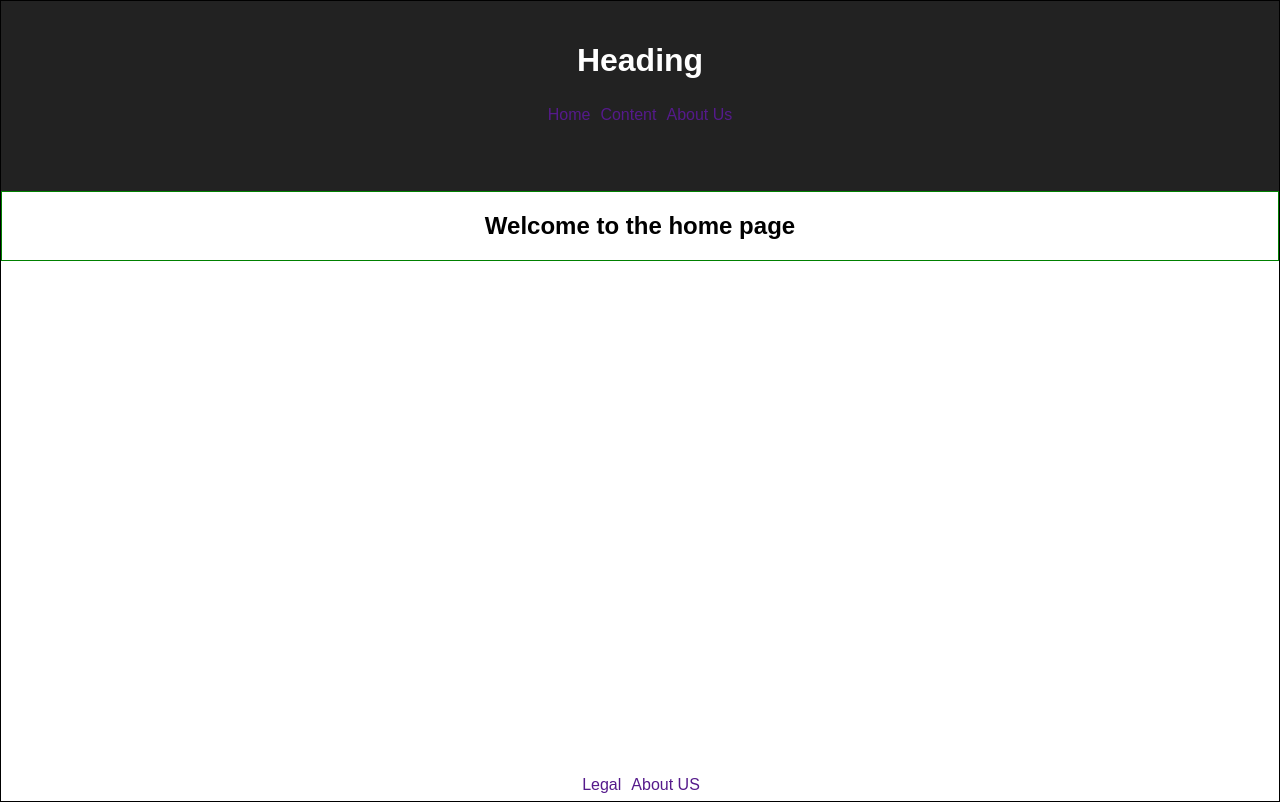
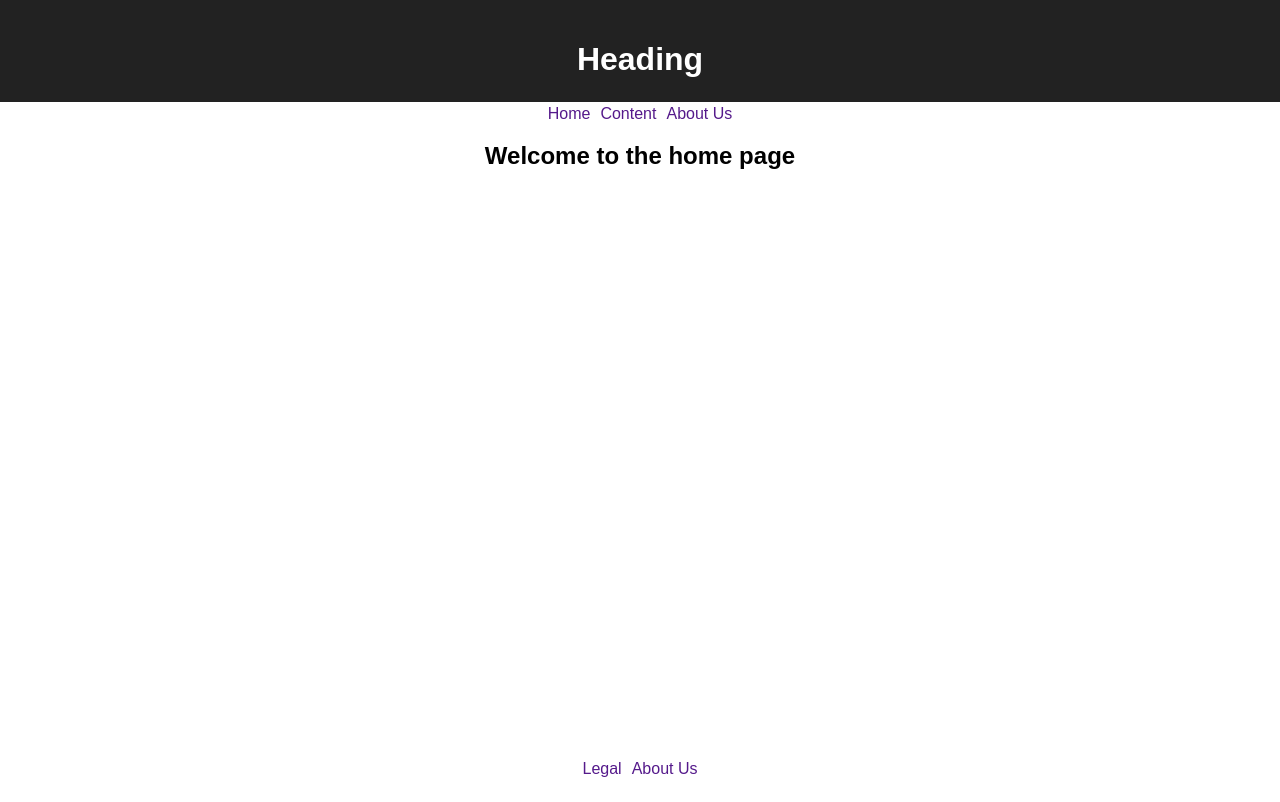
Before and after one commit to phyrenight/home-page, a React (Create React App) app: page / in a window 1280 px wide. Built offline with nearby package versions, Linux system fonts and the light colour scheme.

Commit message:
add BrowserRouter to app.js

```diff
--- a/public/index.html
+++ b/public/index.html
@@ -25,16 +25,6 @@
     <noscript>
       You need to enable JavaScript to run this app.
     </noscript>
-    <div></div>
-    <!--
-      This HTML file is a template.
-      If you open it directly in the browser, you will see an empty page.
 
-      You can add webfonts, meta tags, or analytics to this file.
-      The build step will place the bundled scripts into the <body> tag.
-
-      To begin the development, run `npm start` or `yarn start`.
-      To create a production bundle, use `npm run build` or `yarn build`.
-    -->
   </body>
 </html>
--- a/src/App.css
+++ b/src/App.css
@@ -1,16 +1,16 @@
-html{
+html, #containsMain{
   height: 100%;
 }
 
 body{
   text-align: center;
   height: 100%;
-  border: 1px solid black;
 }
 
 ul {
   padding: 0%;
   list-style-type: none;
+  margin: 0;
 }
 
 ul li{
@@ -28,14 +28,15 @@ ul li a:hover{
 
 .App {
   background-color: #222;
-  height: 150px;
-  padding: 20px;
+  height: 82px;
+  padding-top: 20px;
   color: white;
 }
 
-main {
-  height: 80%;
-  border: 1px solid green;
+
+
+h2 {
+  padding-top: 20px;
 }
 
 footer {
--- a/src/App.js
+++ b/src/App.js
@@ -4,7 +4,7 @@ import './App.css';
 class App extends Component {
   render() {
     return (
-      <div>
+      <div id="containsMain">
       <header className="App">
         <div className="App-header">
           <h1>Heading</h1>
@@ -25,7 +25,7 @@ class App extends Component {
       <footer>
         <ul role="navigation">
           <li><a href="">Legal</a></li>
-          <li><a href="">About US</a></li>
+          <li><a href="">About Us</a></li>
         </ul>
       </footer>
     </div>
--- a/src/index.js
+++ b/src/index.js
@@ -1,8 +1,13 @@
 import React from 'react';
 import ReactDOM from 'react-dom';
+import { BrowserRouter } from 'react-router-dom'
 import './index.css';
 import App from './App';
 import registerServiceWorker from './registerServiceWorker';
 
-ReactDOM.render(<App />, document.getElementById('root'));
+ReactDOM.render(
+	<BrowserRouter>
+	  <App />
+	</BrowserRouter>,
+	document.getElementById('root'));
 registerServiceWorker();
```
Also changed, not shown: src/logo.svg (deleted).
